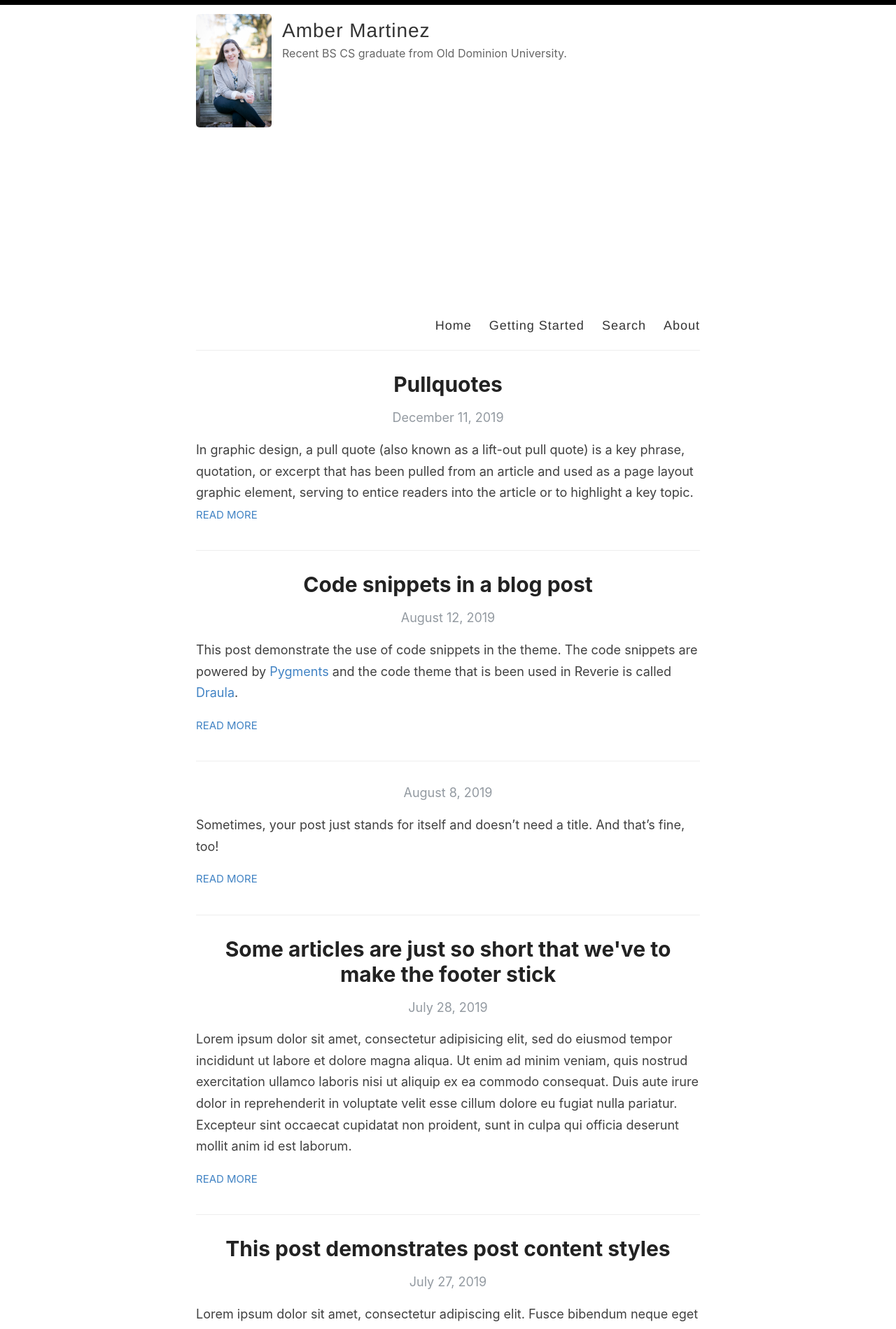
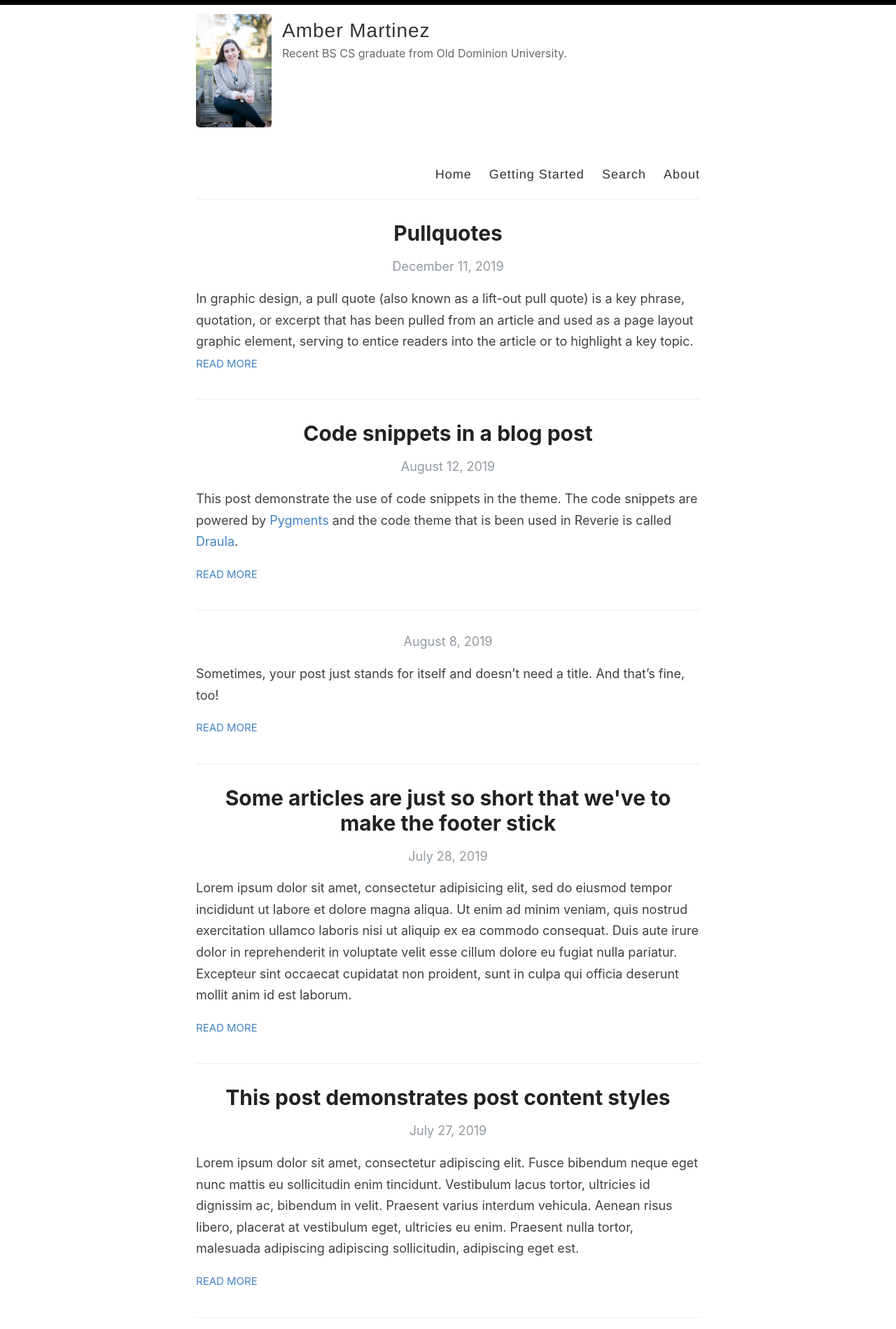
Before and after one commit to AmberNM/AmberNM.github.io, a Jekyll site: the page built from index.html, in a window 1280 px wide. Shown: the top 1899 px of the page at 70% size. Built offline with Jekyll 4.4.1, drawn with Linux system fonts in a browser that asks for light colours; the list of posts is cut into pages by our own code.

Commit message:
Update style.scss

```diff
--- a/assets/style.scss
+++ b/assets/style.scss
@@ -331,7 +331,7 @@ p > img {
 
 nav {
   float: right;
-  margin-top: 50%;
+  margin-top: 20%;
   margin-bottom: 0;
   font-family: $helveticaNeue;
   font-size: 18px;
```
